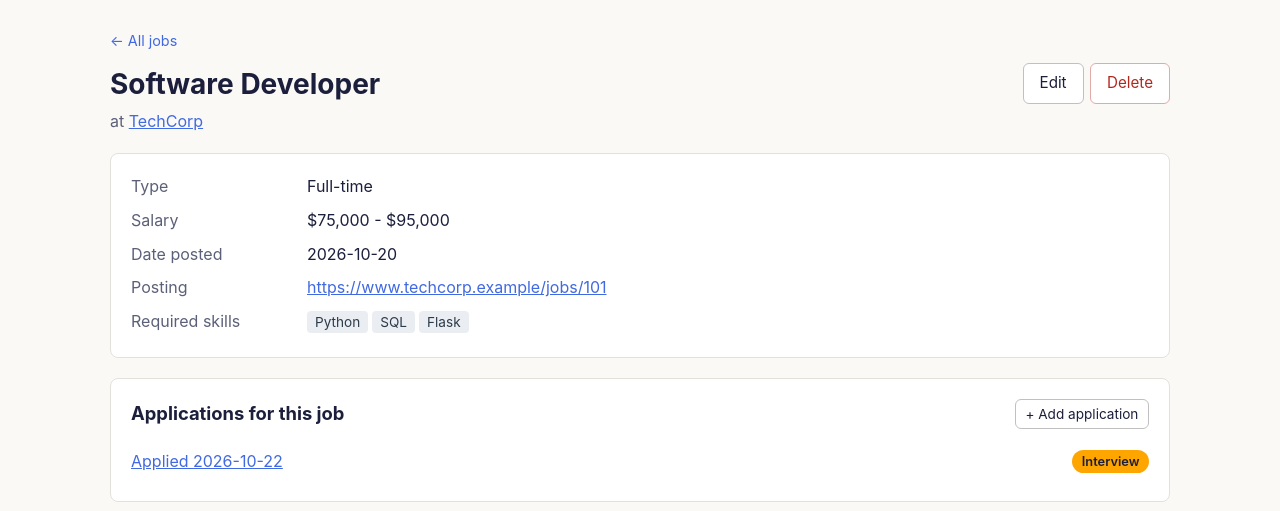
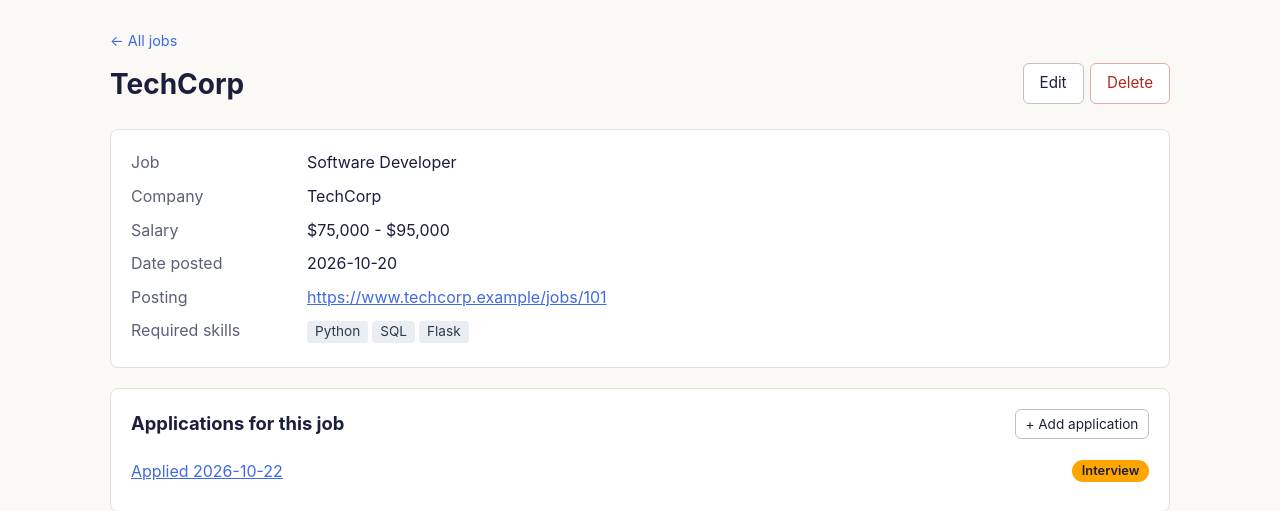
Before and after one commit to abaez058/job-application-tracker-, a Flask app: page /jobs/1 in a window 1280 px wide. Shown: the part 61-572 px from the top of the page. Run offline with Flask 3, Linux system fonts and the light colour scheme; data comes from the database, SQL or seed files in the repository.

Commit message:
Fix job detail heading

```diff
--- a/templates/job_detail.html
+++ b/templates/job_detail.html
@@ -4,8 +4,7 @@
 <a class="back" href="{{ url_for('jobs') }}">&larr; All jobs</a>
 <div class="page-head">
     <div>
-        <h1>{{ job.job_title }}</h1>
-        <p class="subtitle">at <a href="{{ url_for('company_detail', company_id=job.company_id) }}">{{ job.company_name }}</a></p>
+        <h1>{{ job.company_name }}</h1>
     </div>
     <div class="actions">
         <a class="btn" href="{{ url_for('job_edit', job_id=job.job_id) }}">Edit</a>
@@ -18,7 +17,8 @@
 
 <section class="card">
     <dl class="details">
-        <dt>Type</dt><dd>{{ job.job_type or '-' }}</dd>
+        <dt>Job</dt><dd>{{ job.job_title }}</dd>
+        <dt>Company</dt><dd>{{ job.company_name }}</dd>
         <dt>Salary</dt><dd>{% include "_salary.html" %}</dd>
         <dt>Date posted</dt><dd>{{ job.date_posted or '-' }}</dd>
         <dt>Posting</dt>
```
